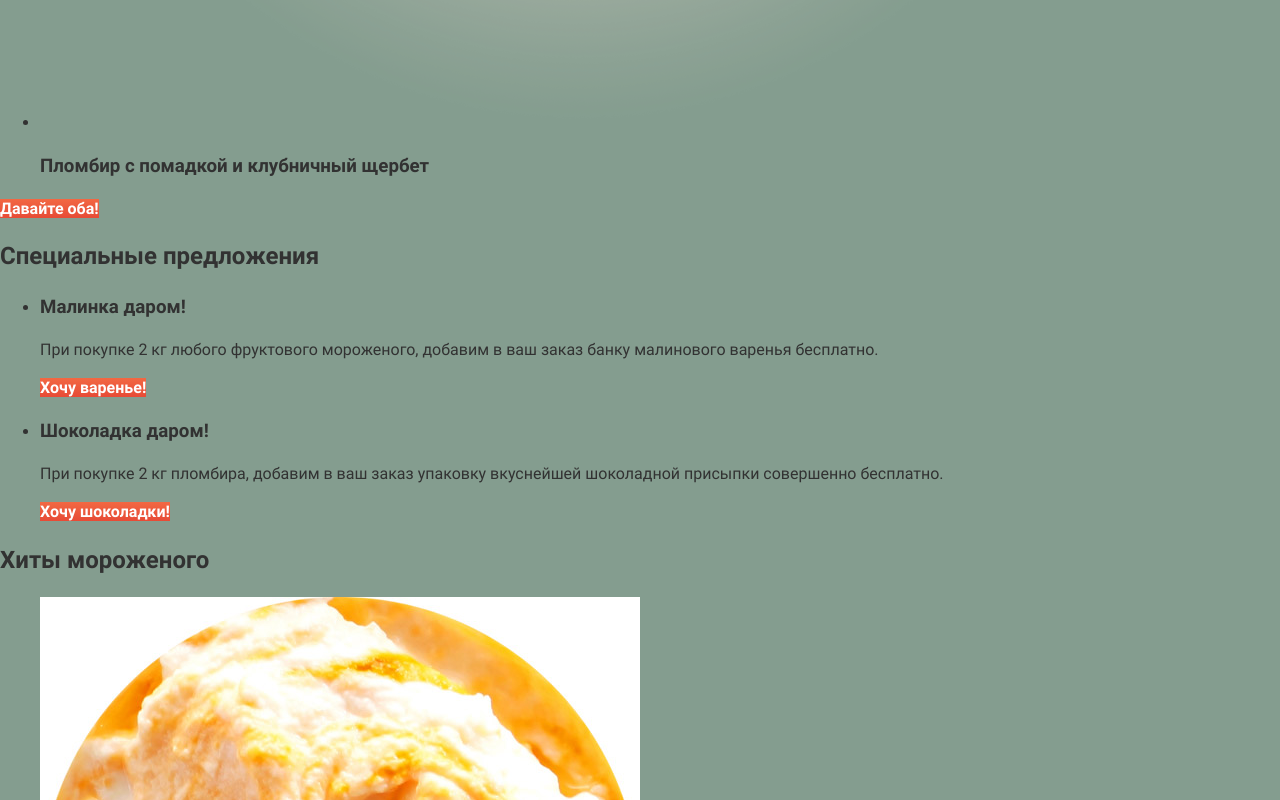
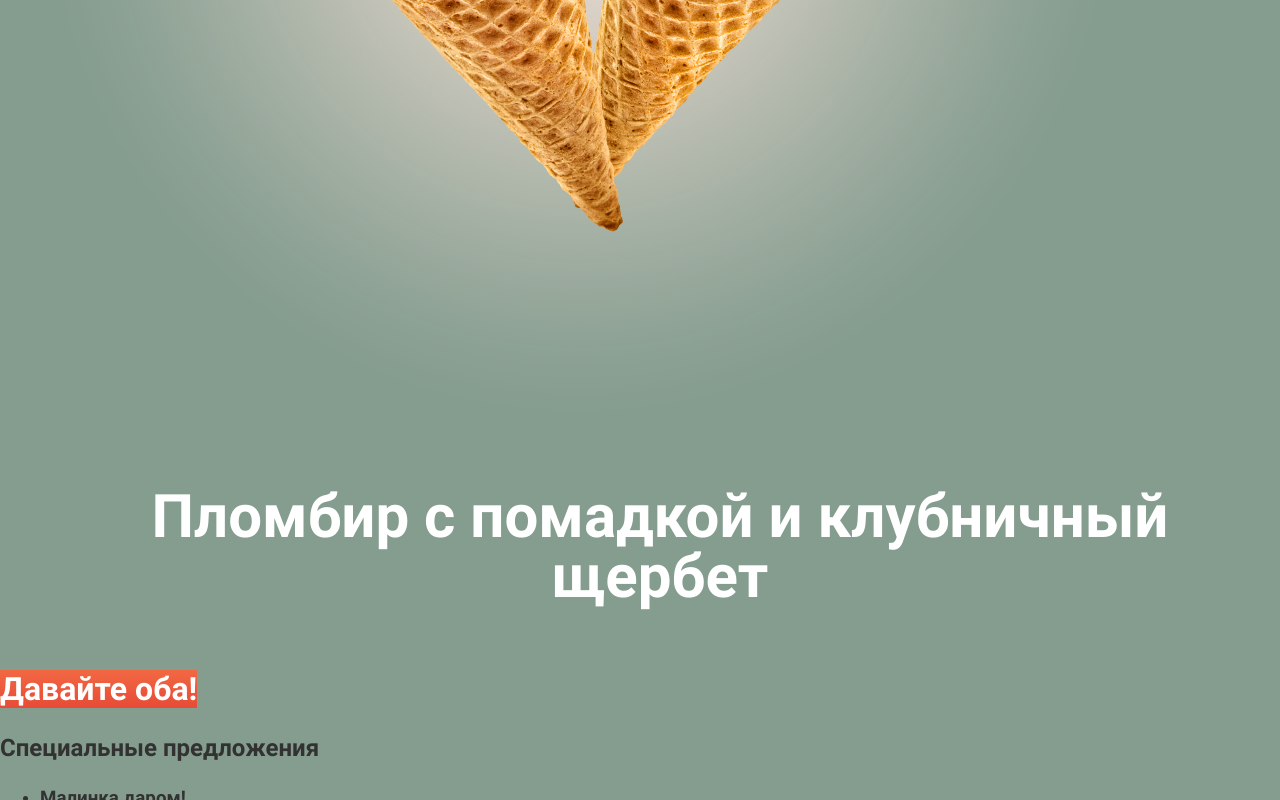
Before and after one commit to dmfedotov/glacy, a website: page docs/index.html in a window 1280 px wide. Shown: the part 3306-4106 px from the top of the page. Drawn offline with Linux system fonts and the light colour scheme; files whose address does not match are found by name.

Commit message:
Добавляет базовую стилизацию блоку offer

```diff
--- /dev/null
+++ b/source/sass/blocks/offer.scss
@@ -0,0 +1,16 @@
+.offer__list {
+  list-style-type: none;
+}
+
+.offer__name {
+  font-weight: 700;
+  font-size: 60px;
+  line-height: 1;
+  text-align: center;
+  color: #ffffff;
+}
+
+.offer__link {
+  font-size: 32px;
+  line-height: 1.4;
+}
--- a/source/sass/style.scss
+++ b/source/sass/style.scss
@@ -8,3 +8,4 @@
 @import "blocks/user";
 @import "blocks/button";
 @import "blocks/schedule";
+@import "blocks/offer";
```
Also changed, not shown: docs/css/style.min.css.
